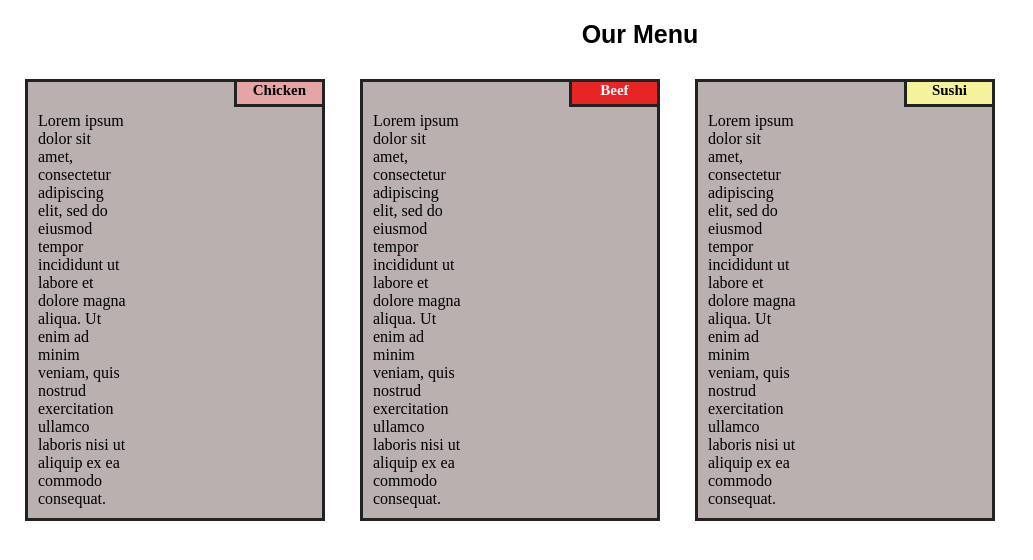
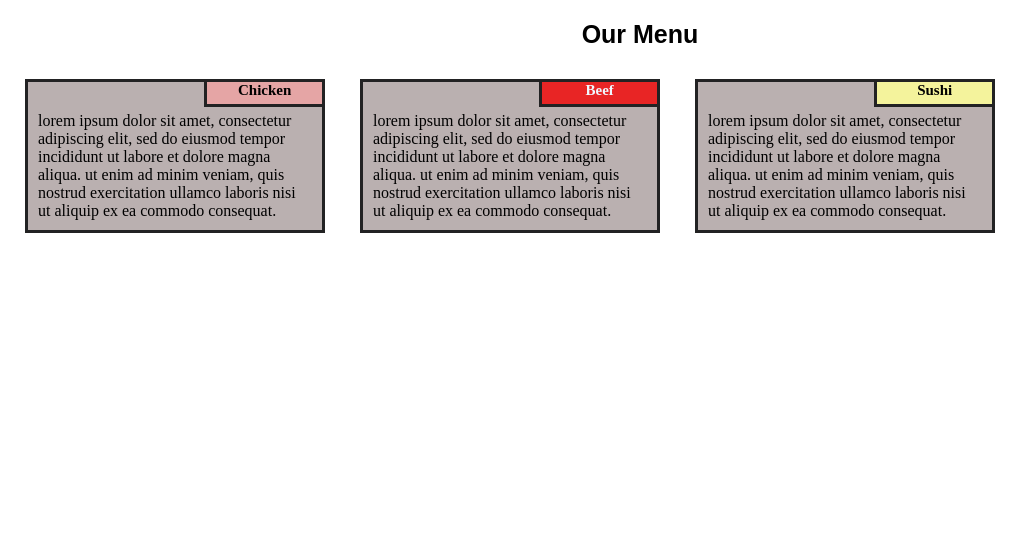
Before and after one commit to Yousri-Ibrahim/mod2_solution, a plain HTML site: page mod2_solution/index.html in a window 1280 px wide. Shown: the whole page, without its empty margins (0-1033 px from the left). Drawn offline with Linux system fonts and the light colour scheme.

Commit message:
my new page

```diff
--- a/mod2_solution/css/ST.css
+++ b/mod2_solution/css/ST.css
@@ -27,7 +27,9 @@ h1{
 	float: left;
 	position: relative;
     width: 300px;
+
     color: black;
+    text-transform: lowercase;
 
 
 }
@@ -38,8 +40,8 @@ h1{
 	top: 0;
 	right: 0;
     margin-bottom: 20px;
-    width: 30%;
-    font-size: 70px;
+    width: 40%;
+    /*font-size: 70px;*/
     font-family: Bellefair;
 
 
@@ -98,27 +100,26 @@ p{
 
 
 /*view for desktop*/
-@media only screen and (min-width:992px) {
-    p {
-       float: left;
-        width: 33.33%; }
+@media only screen and (min-width:992){
+    p{
+        float: left;
+        width: 34%;
+    }
 }
 
 /*view for tablet*/
-@media only screen and (min-width:768px) and (max-width:991px) {
-    p {
+ @media only screen and (max-width:991px) and (min-width:768px) {
+    p{
          float: left;
         width: 50%;  }
-    .lorem{
-        float: none;
-        width: 100%;
-    }
+
+
     }
 
 
 
 /*view for mobile*/
-@media only screen and (max-width:767px) {
+@media only screen and (min-width:767px) {
     p {
           float: left;
         width:100%;
```
